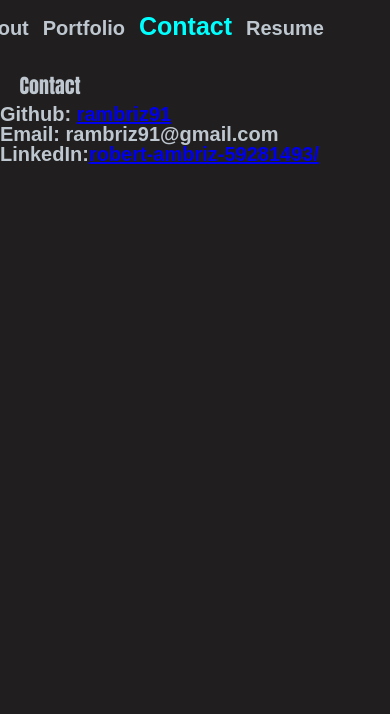
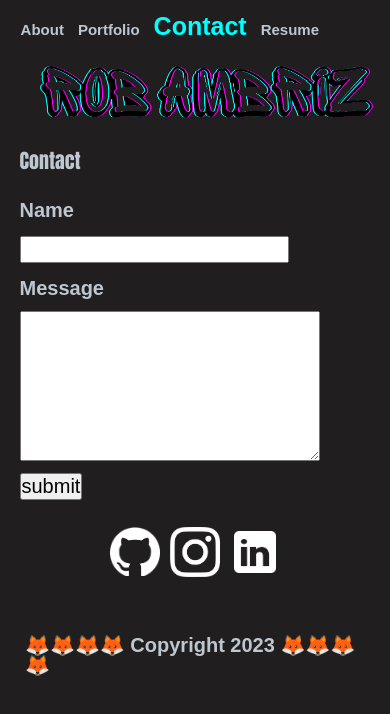
Before and after one commit to rambriz91/reactfolio, a React (Vite) app: page /Contact in a window 390 px wide. Shown: the top 714 px of the page. Built offline with nearby package versions, Linux system fonts and the light colour scheme.

Commit message:
added footer component, and fleshed out contact section.

```diff
--- a/src/App.jsx
+++ b/src/App.jsx
@@ -1,5 +1,6 @@
 import { Outlet } from 'react-router-dom';
 import Header from './components/Header';
+import Footer from './components/Footer';
 import { useLocation } from 'react-router-dom';
 
 function App() {
@@ -10,6 +11,7 @@ function App() {
       <main className={currentPage === '/Portfolio' ? 'beach' : ''}>
         <Outlet />
       </main>
+      <Footer />
     </>
   );
 }
--- a/src/assets/style.css
+++ b/src/assets/style.css
@@ -108,7 +108,7 @@ main {
 }
 
 main section {
-  margin: 1% 5%;
+  margin: 2% 5%;
   line-height: 2rem;
 }
 
@@ -123,6 +123,20 @@ main section ul {
   list-style-position: unset;
 }
 
+form {
+  margin-bottom: 20px;
+}
+
+textarea {
+  width: 500px;
+  height: 300px;
+}
+
+footer {
+  display: flex;
+  padding: 25px;
+  justify-content: center;
+}
 /* id selectors  */
 
 /* class selector  */
@@ -133,14 +147,113 @@ main section ul {
 
 .beach {
   background-image: url(./images/beach_ocean_aerial_view_149650_2560x1440.jpg);
-  color: rgb(23, 90, 207);
+  color: rgb(29 190 202);
 }
 
+.beach section {
+  display: flex;
+  flex-direction: row;
+  margin: 0;
+  flex-wrap: wrap;
+  justify-content: space-evenly;
+}
+
+.beach section div {
+  margin: 3%;
+  width: 40%;
+}
+
+.project-img {
+  max-width: 600px;
+  max-height: 450px;
+}
+
+.octo-cat {
+  max-width: 50px;
+}
+
+.logo {
+  max-width: 50px;
+  margin: 5px;
+}
+
+.contact-list {
+  list-style: none;
+  display: flex;
+  justify-content: flex-start;
+  margin-bottom: 5%;
+}
+
+.contact-list li {
+  display: inline;
+}
 /* media query  */
 
-@media screen and (max-width: 1475px) {
-  figure img {
-    height: 350px;
-    width: 350px;
+@media screen and (max-width: 1180px) {
+  .beach section {
+    display: flex;
+    margin: 0;
+    flex-wrap: wrap;
+    justify-content: center;
+  }
+
+  .beach section div {
+    margin: 3%;
+    width: 100%;
+    display: flex;
+    flex-direction: column;
+    align-items: center;
   }
 }
+
+@media screen and (max-width: 600px) {
+  .project-img {
+    max-width: 300px;
+  }
+  nav ul li a {
+    color: var(--font-color);
+    font-size: 15px;
+    padding: 7px;
+    font-family: var(--font-fam);
+    text-decoration: none;
+  }
+
+  header {
+    width: 100%;
+    display: flex;
+    flex-direction: column;
+    margin-top: 10%;
+  }
+
+  header img {
+    width: 100%;
+  }
+
+  figure img {
+    max-width: 300px;
+    max-height: 300px;
+    margin: 1%;
+  }
+
+  figure p {
+    width: 350px;
+    display: flex;
+    margin: 4%;
+    font-size: 20px;
+    padding: 10px;
+    background-color: rgba(32, 30, 30, 0.68);
+    border-radius: 5%;
+  }
+
+  textarea {
+    width: 300px;
+    height: 150px;
+  }
+
+  .contact-list {
+    list-style: none;
+    display: flex;
+    justify-content: center;
+    margin-bottom: 5%;
+  }
+}
--- a/src/components/Footer.jsx
+++ b/src/components/Footer.jsx
@@ -0,0 +1,9 @@
+function Footer() {
+  return (
+    <footer>
+      <p>🦊🦊🦊🦊 Copyright 2023 🦊🦊🦊🦊</p>
+    </footer>
+  );
+}
+
+export default Footer;
--- a/src/components/Project.jsx
+++ b/src/components/Project.jsx
@@ -2,20 +2,27 @@ export default function Project(props) {
   const projects = props.data;
   return (
     <>
+      <section>
         {projects.map((project) => (
           <div key={project.id}>
             <h3>{project.title}</h3>
             <a href={project.href}>
-            <img src={project.src} alt={project.alt} />
+              <img
+                src={project.src}
+                alt={project.alt}
+                className='project-img'
+              />
             </a>
             <a href={project.repo}>
               <img
                 src='src/assets/images/github-mark-white.png'
                 alt='github octocat'
+                className='octo-cat'
               />
             </a>
           </div>
         ))}
+      </section>
     </>
   );
 }
--- a/src/pages/Contact.jsx
+++ b/src/pages/Contact.jsx
@@ -2,18 +2,55 @@ export default function Contact() {
   return (
     <>
       <h1>Contact</h1>
-      <ul>
+      <section>
+        <form>
+          <div>
+            <div>
+              <div>
+                <h3>Name</h3>
+                <input type='text' />
+              </div>
+              <div>
+                <h3>Message</h3>
+                <textarea type='text' />
+              </div>
+              <div>
+                <button type='submit'>submit</button>
+              </div>
+            </div>
+          </div>
+        </form>
+
+        <ul className='contact-list'>
           <li>
-          Github: <a href='https://github.com/rambriz91'>rambriz91</a>
+            <a href='https://github.com/rambriz91'>
+              <img
+                src='src/assets/images/github-mark-white.png'
+                alt='Octocat logo'
+                className='logo'
+              />
+            </a>
           </li>
-        <li>Email: rambriz91@gmail.com</li>
           <li>
-          LinkedIn:
+            <a href='https://www.instagram.com/sans_armour/'>
+              <img
+                src='src/assets/images/Instagram_Glyph_White.png'
+                alt='instagram logo'
+                className='logo'
+              />
+            </a>
+          </li>
+          <li>
             <a href='https://www.linkedin.com/in/robert-ambriz-59281493/'>
-            robert-ambriz-59281493/
+              <img
+                src='src/assets/images/icons8-linkedin-500.png'
+                alt='LinkedIn Logo'
+                className='logo'
+              />
             </a>
           </li>
         </ul>
+      </section>
     </>
   );
 }
```
Also changed, not shown: src/assets/images/Instagram_Glyph_White.png (added), src/assets/images/icons8-linkedin-500.png (added). Lines whose indentation alone changed are shown as unchanged.
